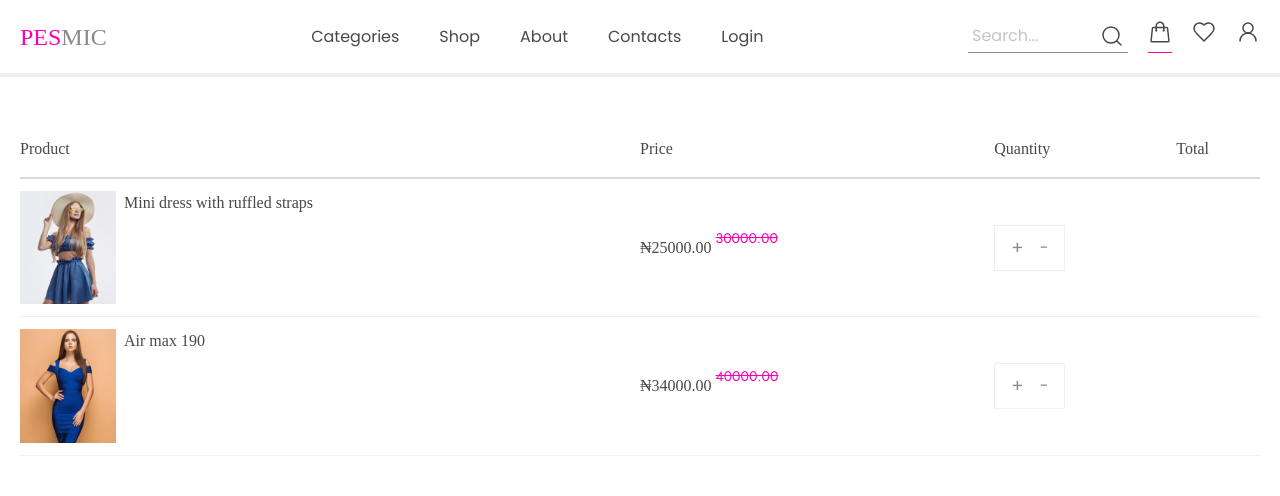
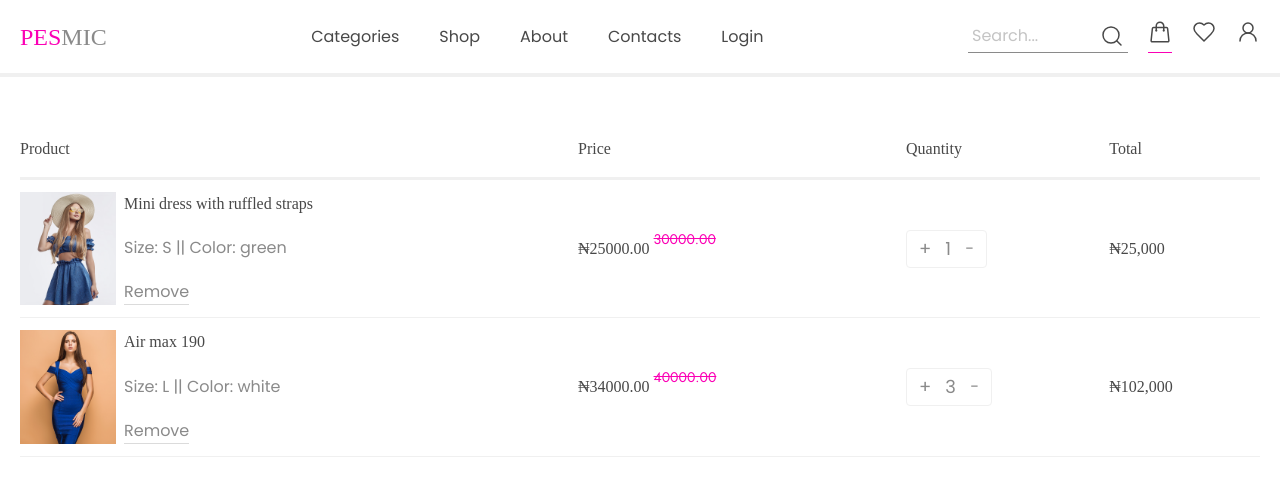
Before and after one commit to jo-royal/REACT-DUMMY, a React (Vite) app: page /REACT-DUMMY/cart in a window 1280 px wide. Shown: the top 496 px of the page. Built offline with nearby package versions, Linux system fonts and the light colour scheme; a web font is replaced by a local one.

Commit message:
refactor cart component layout and remove unused quantity functions

```diff
--- a/src/components/cartCom.jsx
+++ b/src/components/cartCom.jsx
@@ -11,20 +11,12 @@ export default function CartCom() {
 
 
 
-  const increaseQuant = () => {
-    setQuant(quant + 1);
-  }
-  const decreaseQuant = () => {
-    setQuant(quant - 1);
-  }
-
-
   return (
     <div className='p-3 sm:p-5 my-10'>
       <table className='w-full'>
         <thead>
-          <tr className=''>
-            <th className='font-medium w-[50%]'>Product</th>
+          <tr className='border-bg-shop border-b-3'>
+            <th className='font-medium w-[45%]'>Product</th>
             <th className='font-medium '>Price</th>
             <th className='font-medium'>Quantity</th>
             <th className='font-medium'>Total</th>
@@ -42,8 +34,10 @@ export default function CartCom() {
                       className="w-full h-auto object-cover"
                     />
                   </div>
-                  <div className='flex-1 h-auto py-1'>
+                  <div className='flex-1 h-auto py-1 flex flex-col justify-between'>
                     <h5>{item.product}</h5>
+                    <p>Size: {item.product_variations.size} || Color: {item.product_variations.color.color}</p>
+                    <button className='border-b border-border w-fit'>Remove</button>
                   </div>
                 </div>
               </td>
@@ -54,14 +48,14 @@ export default function CartCom() {
                 </div>
               </td>
               <td>
-                <div className='border border-bg-shop px-3 py-1 flex w-fit h-fit'>
+                <div className='border border-bg-shop px-2 flex w-fit h-fit rounded gap-1.5'>
                   <button
                     className='text-lg p-1'>+</button>
-                  <p className="p-1">{quant}</p>
+                  <p className="p-1 text-lg">{item.quantity}</p>
                   <button className='tex-lg p-1'>−</button>
                 </div>
-
               </td>
+              <td><h5>₦{item.totalProductPrice.toLocaleString()}</h5></td>
             </tr>
           ))}
         </tbody>
```
